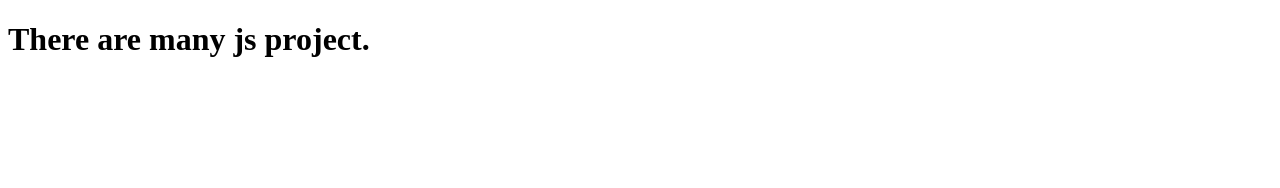
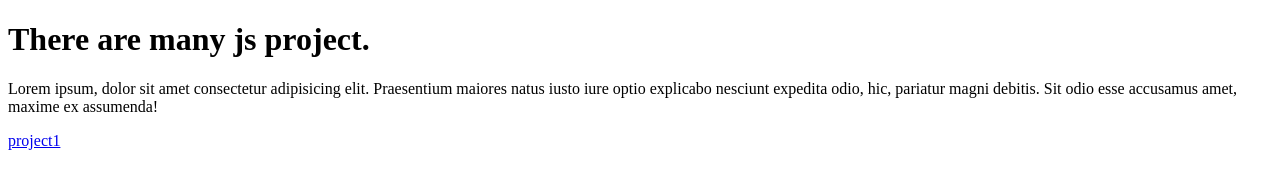
Before and after one commit to engineeralok/projectsofjs.github.io, a plain HTML site: page index.html in a window 1280 px wide. Drawn offline with Linux system fonts and the light colour scheme.

Commit message:
digitalClock.html linked with index.html

```diff
--- a/index.html
+++ b/index.html
@@ -8,5 +8,8 @@
 </head>
 <body>
     <h1>There are many js project.</h1>
+    <p>Lorem ipsum, dolor sit amet consectetur adipisicing elit. Praesentium maiores natus iusto iure optio explicabo nesciunt expedita odio, hic, pariatur magni debitis. Sit odio esse accusamus amet, maxime ex assumenda!</p>
+
+    <a href="project1/digitalClock.html">project1</a>
 </body>
 </html>
```
